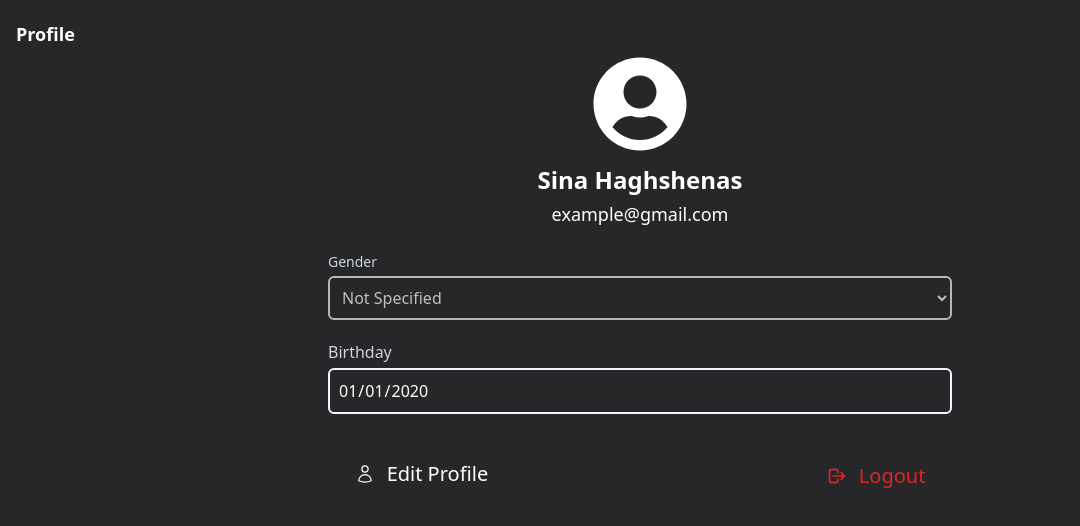
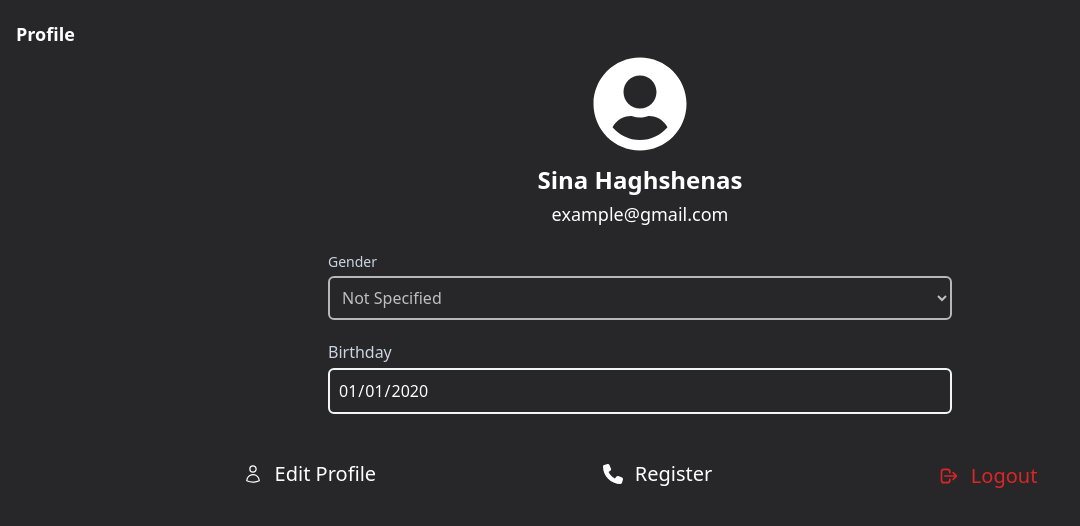
Before and after one commit to Sina-Hgs/user-profile-react, a React (Vite) app: page / in a window 1280 px wide. Shown: the top 526 px of the page, without its empty margins (0-1080 px from the left). Built offline with nearby package versions, Linux system fonts and the light colour scheme; the HTML template or start-up script is replaced by a standard one.

Commit message:
initialized the route

```diff
--- a/src/App.tsx
+++ b/src/App.tsx
@@ -1,6 +1,7 @@
 import { Route, Routes } from "react-router-dom";
-import ProfilePage from "./routes/ProfilePage";
-import EditProfile from "./routes/EditProfile";
+import ProfilePage from "./pages/ProfilePage/ProfilePage";
+import EditProfile from "./pages/EditPage/EditProfile";
+import Register from "./pages/register/Register";
 
 const App = () => {
   return (
@@ -9,6 +10,7 @@ const App = () => {
         <Routes>
           <Route path="/" element={<ProfilePage />} />
           <Route path="edit-profile" element={<EditProfile />} />
+          <Route path="register" element={<Register />} />
         </Routes>
       </div>
     </>
--- a/src/routes/EditProfile.tsx
+++ b/src/pages/EditPage/EditProfile.tsx
@@ -1,9 +1,9 @@
 import { ChangeEvent, FormEvent, useRef, useState } from "react";
 import { Link } from "react-router-dom";
-import useLocalStorage from "../hooks/useLocalStorage";
+import useLocalStorage from "../../hooks/useLocalStorage";
 
-import DropDown from "../components/DropDown";
-import Calender from "../components/Calender";
+import DropDown from "../../components/DropDown";
+import Calender from "../../components/Calender";
 
 import { HiOutlineArrowLeft } from "react-icons/hi";
 
--- a/src/routes/ProfilePage.tsx
+++ b/src/pages/ProfilePage/ProfilePage.tsx
@@ -1,14 +1,15 @@
 import { FormEvent, ReactElement, useState } from "react";
 import { useNavigate } from "react-router-dom";
-import useLocalStorage from "../hooks/useLocalStorage";
+import useLocalStorage from "../../hooks/useLocalStorage";
 
-import UserInfo from "../components/UserInfo";
-import Calender from "../components/Calender";
-import DropDown from "../components/DropDown";
-import BottomSheet from "../components/BottomSheet";
+import UserInfo from "../../components/UserInfo";
+import Calender from "../../components/Calender";
+import DropDown from "../../components/DropDown";
+import BottomSheet from "./BottomSheet";
 
 import { HiOutlineUser } from "react-icons/hi2";
 import { HiOutlineLogout } from "react-icons/hi";
+import { FaPhone } from "react-icons/fa6";
 
 // USER GENDER INITIAL VALUE
 const fallBackUserGender = {
@@ -84,6 +85,24 @@ const ProfilePage = () => {
             </button>
           </div>
 
+          <div className="flex flex-row items-center justify-evenly  py-2 mb-1">
+            <FaPhone className="size-5 mr-3" />
+
+            <button
+              onClick={() => {
+                Navigate("./register");
+              }}
+              className="focus:tracking-wider focus:font-semibold
+            focus:underline
+            hover:tracking-wider
+            hover:font-semibold
+            hover:underline underline-offset-4
+            transition-all"
+            >
+              Register
+            </button>
+          </div>
+
           <div className="flex flex-row items-center justify-evenly py-5 text-red-600">
             <HiOutlineLogout className="size-5 mr-3" />
             <button
--- /dev/null
+++ b/src/pages/register/Register.tsx
@@ -0,0 +1,5 @@
+const Register = () => {
+  return <div>Register</div>;
+};
+
+export default Register;
```
Also changed, not shown: src/pages/ProfilePage/BottomSheet.tsx (renamed from src/components/BottomSheet.tsx).
